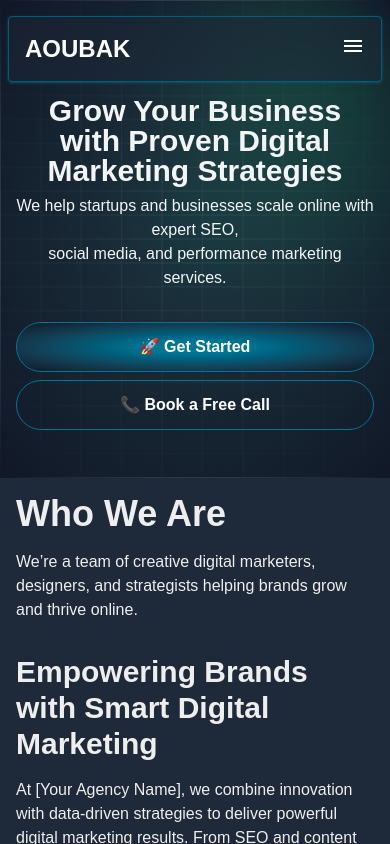
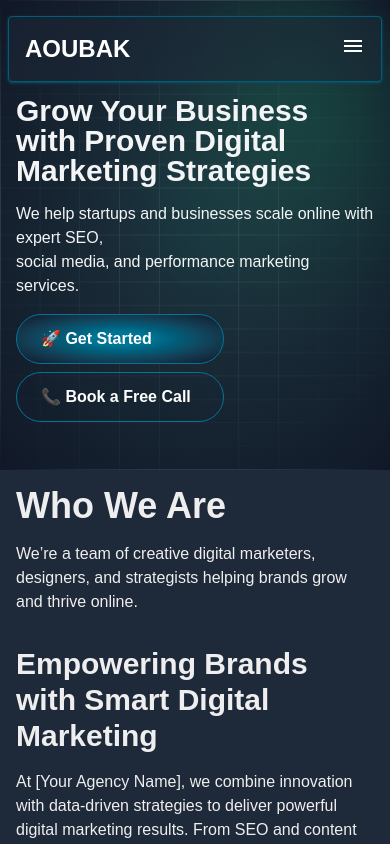
Before and after one commit to aoubak/webReactJs, a React (Vite) app: page / in a window 390 px wide. Shown: the top 844 px of the page. Built offline with nearby package versions, Linux system fonts and the light colour scheme.

Commit message:
modified:   src/components/Header.jsx 	modified:   src/components/Hero.jsx

```diff
--- a/src/components/Header.jsx
+++ b/src/components/Header.jsx
@@ -17,7 +17,7 @@ export default function Header() {
             </a>
           </div>
           <ul
-            className={`absolute top-full h-screen w-full bg-gray-800/95 p-4 transition-all duration-700 z-50 ease-in-out md:static md:h-auto md:w-3xl md:flex md:justify-between md:space-x-4 md:p-0 md:bg-transparent ${
+            className={`absolute top-18 rounded border border-cyan-800 h-screen w-full bg-gray-800  p-4 transition-all duration-700 z-50 ease-in-out md:static md:h-auto md:w-3xl md:flex md:justify-between md:space-x-4 md:p-0 md:bg-transparent ${
               isOpen ? "left-0" : "-left-100 "
             }`}
           >
--- a/src/components/Hero.jsx
+++ b/src/components/Hero.jsx
@@ -11,17 +11,17 @@ export default function Hero() {
       {/* <section className="bg-linear-65 bg-gradient-to-t from-slate-800  to-slate-700 text-white py-16 md:py-20"> */}
       <section className="bg-radial  from-emerald-900/20 from-10% to-gray-900 md:h-full to-slat-700 text-gray-100 pt-20  md:pt-30">
         <div className="container  mx-auto p-4 flex flex-col md:flex-row justify-center items-center gap-8">
-          <div className="flex-1 w-full text-center md:text-center mb-8 md:mb-0">
-            <h1 className="text-3xl leading-none  sm:text-4xl md:text-[55px] md:text-balance font-bold mb-2 ">
+          <div className="flex-1 w-full text-left md:text-center mb-8 md:mb-0">
+            <h1 className="text-3xl leading-none   sm:text-4xl md:text-[55px] md:text-balance font-bold mb-4 ">
               Grow Your Business with Proven Digital Marketing Strategies
             </h1>
             {/* <h1 className="text-4xl leading-none sm:text-4xl md:text-6xl font-bold mb-2">To My Website</h1> */}
-            <p className="text-base sm:text-lg mb-8">
+            <p className="text-base sm:text-lg mb-4">
               We help startups and businesses scale online with expert SEO,{" "}
               <br /> social media, and performance marketing services.
             </p>
 
-            <div className="flex flex-col  space-y-2 md:flex-row md:space-x-3 md:space-y-0 justify-center   md:items-center ">
+            <div className="flex flex-col w-52 md:w-full space-y-2 md:flex-row md:space-x-3 md:space-y-0 justify-center   md:items-center ">
               {/* <a href="/get-started" className="bg-cyan-700 border-1 border-cyan-700 hover:bg-transparent text-white font-bold py-3 px-6 rounded inline-block" >
                         🚀 Get Started
                     </a> */}
```
